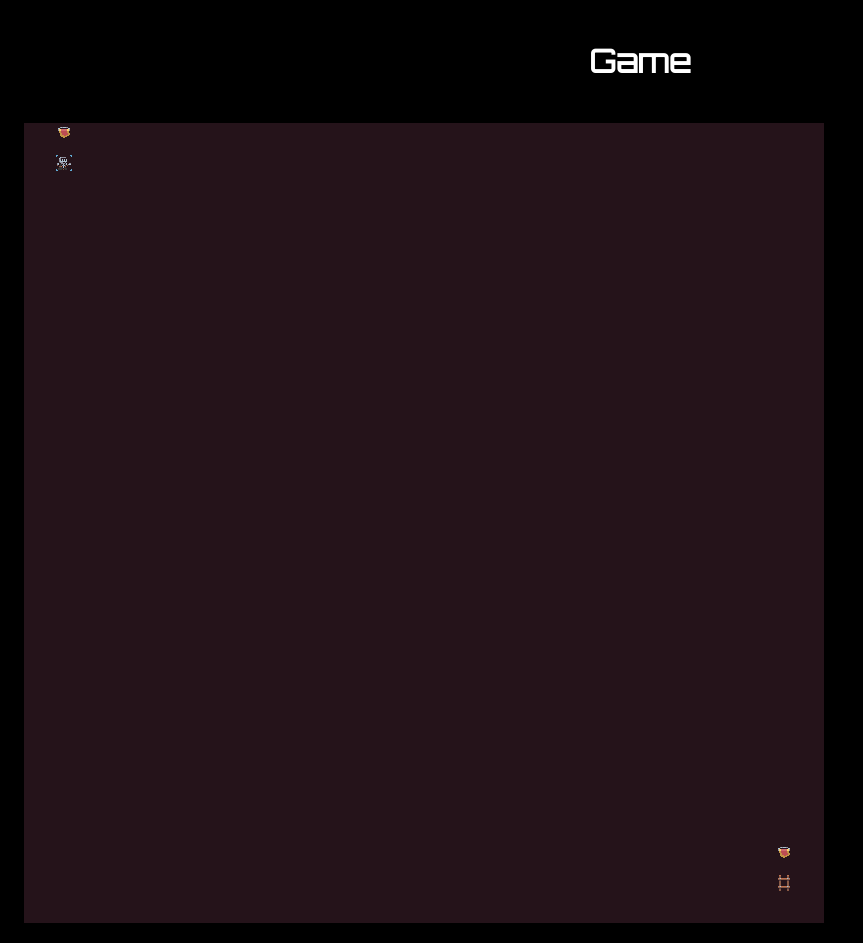
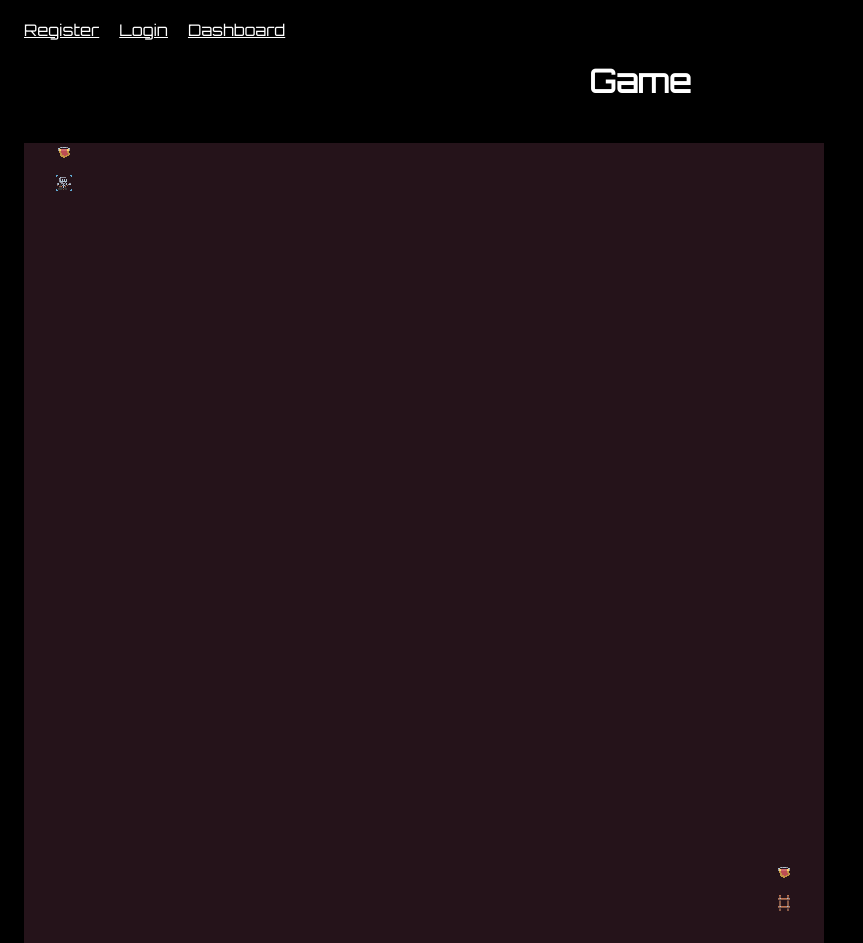
Before and after one commit to cseu4-victor-bw1/team2_frontend, a React (Create React App) app: page /dashboard in a window 1280 px wide. Shown: the whole page, without its empty margins (0-863 px from the left). Built offline with nearby package versions, Linux system fonts and the light colour scheme; no server answers.

Commit message:
style(main): 💄 better looking navbar

```diff
--- a/src/App.scss
+++ b/src/App.scss
@@ -22,3 +22,11 @@ h1 {
 	text-align: center;
 	font-weight: 900;
 }
+
+.navbar {
+	padding-top: 20px;
+	a {
+		color: white;
+		padding-right: 20px;
+	}
+}
--- a/src/components/MainPage.jsx
+++ b/src/components/MainPage.jsx
@@ -2,28 +2,9 @@ import React, { useState } from "react";
 import axiosWithAuth from "../helpers/axios";
 
 export default function MainPage(props) {
-	// const [jokeofDay, setjokeofDay] = useState({});
-
-	const getJokeofday = () => {};
-
-	React.useEffect(() => {
-		axiosWithAuth()
-			.get("public/jokes/thehour")
-			.then((response) => {
-				// setjokeofDay(response.data);
-				// props.values = response.data;
-			})
-			.catch((error) => {
-				console.log(error);
-			});
-	}, []);
-
 	return (
 		<div className="mainpage">
-			<h1 className="hourJoke">Main page?</h1>
-			{/* <Row>
-				<JokesList {...props} api="public/jokes/popular" />
-			</Row> */}
+			<h1 style={{ color: "white" }}>Main page</h1>
 		</div>
 	);
 }
--- a/src/components/Navbar.jsx
+++ b/src/components/Navbar.jsx
@@ -19,5 +19,11 @@ export default function SiteNavbar() {
 		setToken(localStorage.getItem("token") || "");
 	});
 
-	return <>{token ? "links logged in" : "links logged in"}</>;
+	return (
+		<div className="navbar">
+			<Link to="/register">Register</Link>
+			<Link to="/login">Login</Link>
+			<Link to="/dashboard">Dashboard</Link>
+		</div>
+	);
 }
```
Also changed, not shown: src/components/Dashboard.jsx (+8 -0 lines). Lines whose indentation alone changed are shown as unchanged.
